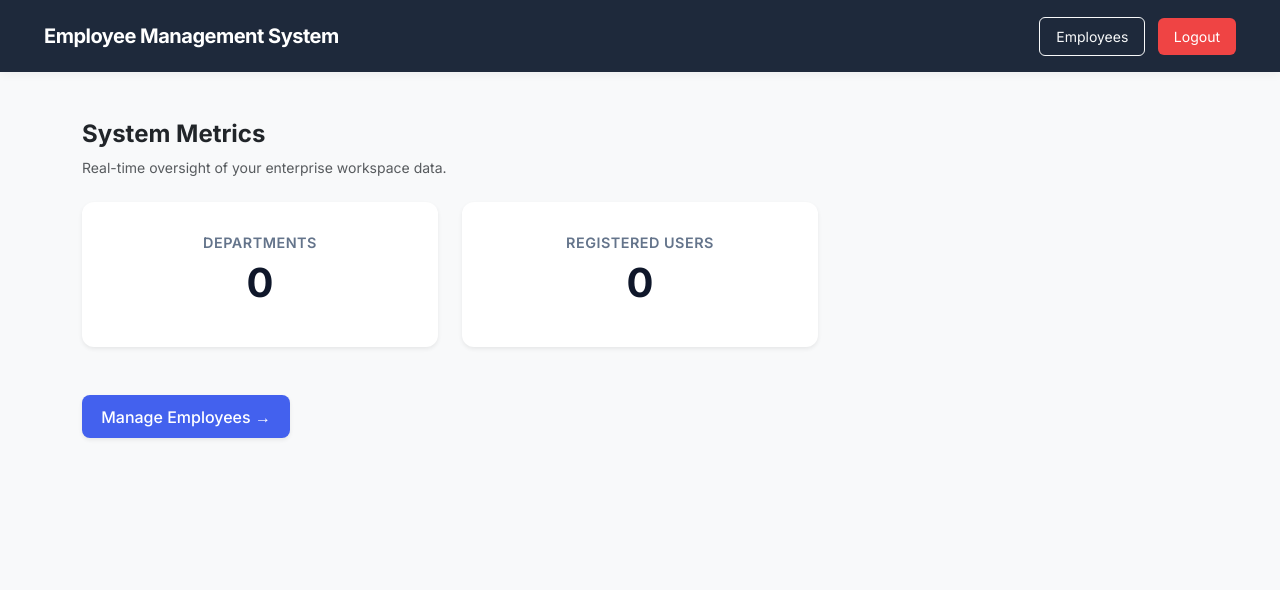
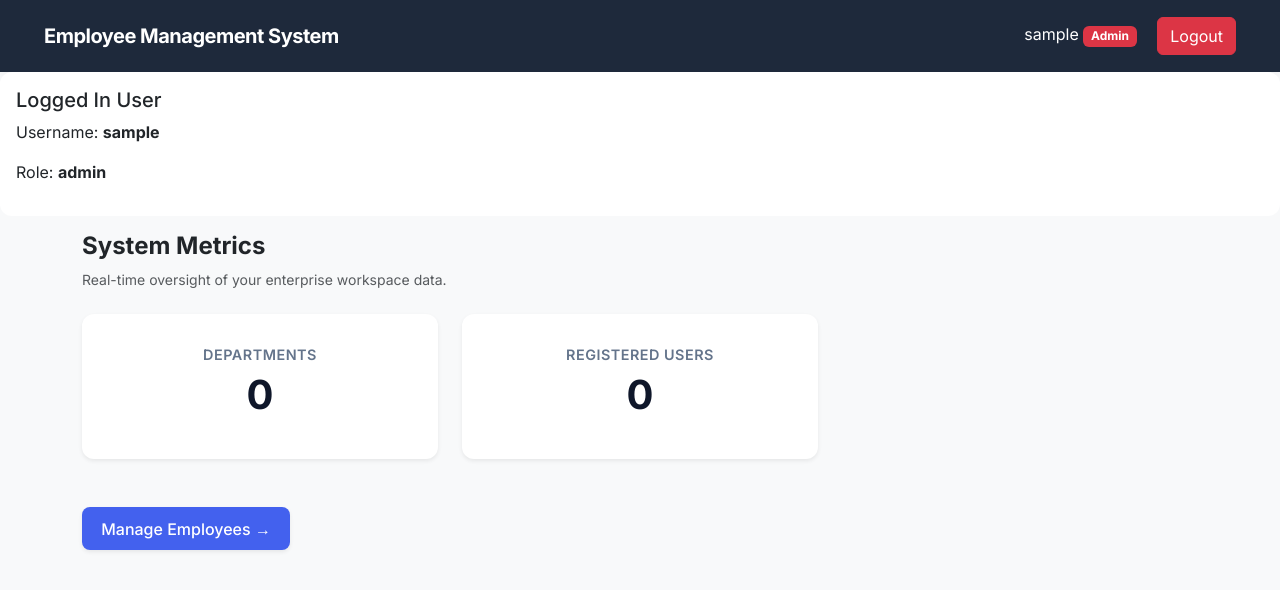
Before and after one commit to joel-garvaziz/employee-management-system, a Flask app: page /dashboard in a window 1280 px wide. Shown: the top 590 px of the page. Run offline with Flask 3, Linux system fonts and the light colour scheme; the visitor is signed in with stand-in values (Sample User, id 1).

Commit message:
Modified Dashboard

```diff
--- a/templates/dashboard.html
+++ b/templates/dashboard.html
@@ -1,5 +1,6 @@
 <!DOCTYPE html>
 <html lang="en">
+
 <head>
     <meta charset="UTF-8">
     <meta name="viewport" content="width=device-width, initial-scale=1.0">
@@ -12,25 +13,30 @@
             font-family: 'Inter', sans-serif;
             color: #212529;
         }
+
         .navbar {
             background-color: #1e293b !important;
             padding: 1rem 2rem;
-            box-shadow: 0 2px 10px rgba(0,0,0,0.05);
+            box-shadow: 0 2px 10px rgba(0, 0, 0, 0.05);
         }
+
         .navbar-brand {
             font-weight: 700;
             letter-spacing: -0.5px;
         }
+
         .card {
             border: none;
             border-radius: 12px;
             background: #ffffff;
             transition: transform 0.2s ease, box-shadow 0.2s ease;
         }
+
         .card:hover {
             transform: translateY(-4px);
-            box-shadow: 0 12px 20px rgba(0,0,0,0.05) !important;
+            box-shadow: 0 12px 20px rgba(0, 0, 0, 0.05) !important;
         }
+
         .stat-label {
             font-size: 0.9rem;
             color: #64748b;
@@ -38,12 +44,14 @@
             letter-spacing: 0.5px;
             font-weight: 600;
         }
+
         .stat-value {
             font-size: 2.5rem;
             font-weight: 700;
             color: #0f172a;
             margin-top: 0.5rem;
         }
+
         .btn-custom-primary {
             background-color: #4361ee;
             color: white;
@@ -52,6 +60,7 @@
             font-weight: 500;
             border: none;
         }
+
         .btn-custom-primary:hover {
             background-color: #3046d1;
             color: white;
@@ -61,22 +70,52 @@
 
 <body>
 
-<nav class="navbar navbar-expand-lg navbar-dark mb-5">
-    <div class="container-fluid d-flex justify-content-between align-items-center">
+    <nav class="navbar navbar-dark bg-dark">
+        <div class="container-fluid">
+
             <span class="navbar-brand">
                 Employee Management System
             </span>
 
             <div>
-            <a href="/employees" class="btn btn-outline-light btn-sm me-2 px-3 py-2" style="border-radius: 6px;">
-                Employees
-            </a>
-            <a href="/logout" class="btn btn-danger btn-sm px-3 py-2" style="border-radius: 6px; background-color: #ef4444; border: none;">
+
+                <span class="text-white me-3">
+                    {{ username }}
+
+                    {% if role == "admin" %}
+                    <span class="badge bg-danger">
+                        Admin
+                    </span>
+                    {% else %}
+                    <span class="badge bg-success">
+                        User
+                    </span>
+                    {% endif %}
+                </span>
+
+                <a href="/logout" class="btn btn-danger">
                     Logout
                 </a>
+
+            </div>
+
+        </div>
+    </nav>
+    <div class="card mb-3">
+        <div class="card-body">
+            <h5>Logged In User</h5>
+
+            <p>
+                Username:
+                <strong>{{ username }}</strong>
+            </p>
+
+            <p>
+                Role:
+                <strong>{{ role }}</strong>
+            </p>
         </div>
     </div>
-</nav>
 
     <div class="container">
         <div class="mb-4">
@@ -112,4 +151,5 @@
     </div>
 
 </body>
+
 </html>
```
Lines whose indentation alone changed are shown as unchanged.
